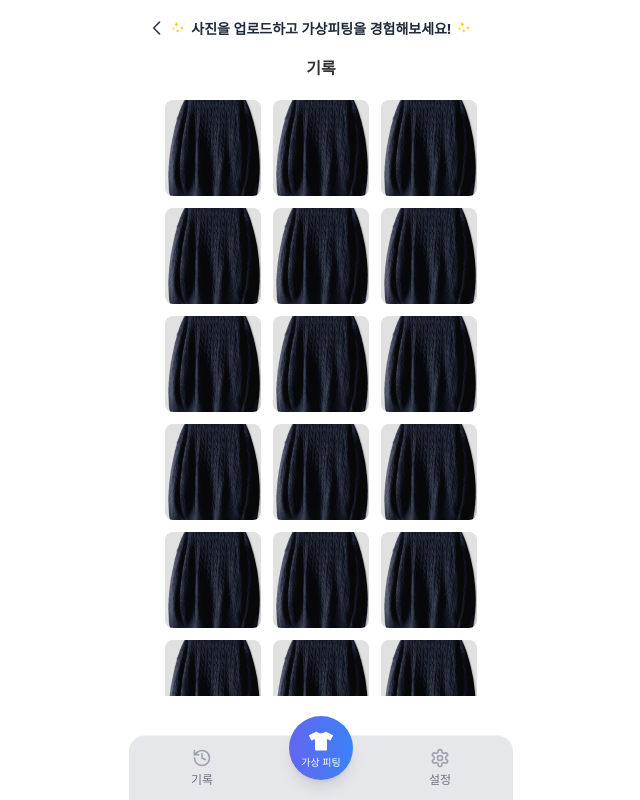
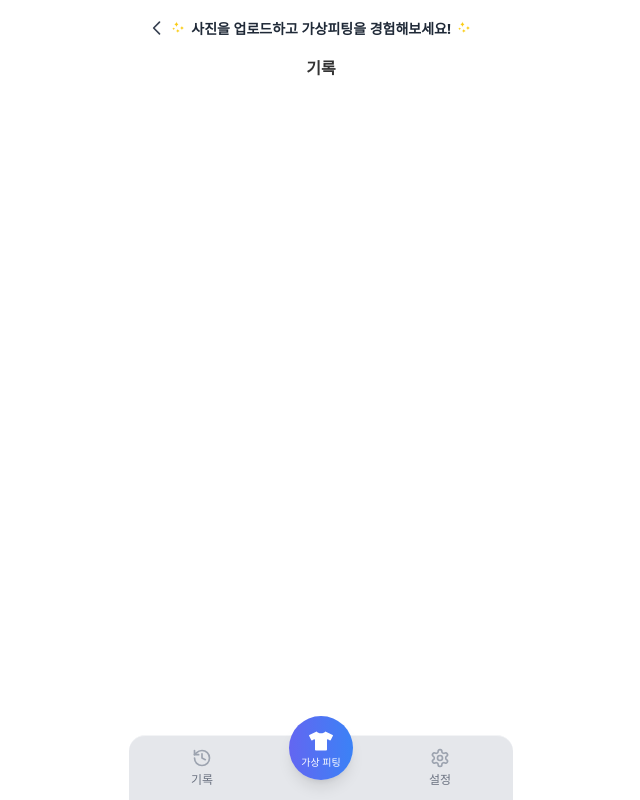
Before and after one commit to krSeonghyeon/fit-web-deploy, a React (Create React App) app: page / in a window 1280 px wide. Both pictures are taken after a click on the element "기록". Shown: the whole page, without its empty margins (319-959 px from the left). Built offline with nearby package versions, Linux system fonts and the light colour scheme.

Commit message:
feat: 히스토리를 위한 로컬 캐시 추가

```diff
--- a/src/App.js
+++ b/src/App.js
@@ -5,7 +5,7 @@ import CommonSection from './components/CommonSection/CommonSection';
 import OnePieceSection from './components/OnePieceSection/OnePieceSection';
 import UploadSection from './components/UploadSection/UploadSection';
 import LayeredSection from './components/LayeredSection/LayeredSection';
-import LongOuterSection from './components/LongOuterSection/LongOuterSection'; // ✅ 추가
+import LongOuterSection from './components/LongOuterSection/LongOuterSection';
 import CategorySelector from './components/CategorySelector/CategorySelector';
 import ExtraOptions from './components/ExtraOptions/ExtraOptions';
 import ActionButton from './components/ActionButton/ActionButton';
@@ -24,7 +24,7 @@ function App() {
   const [onePieceImage, setOnePieceImage] = useState(null);
   const [outerImage, setOuterImage] = useState(null);
   const [innerImage, setInnerImage] = useState(null);
-  const [longOuterImage, setLongOuterImage] = useState(null); // ✅ 분리된 상태
+  const [longOuterImage, setLongOuterImage] = useState(null);
   const [resultImage, setResultImage] = useState(null);
   const [loading, setLoading] = useState(false);
   const [cancelRequested, setCancelRequested] = useState(false);
@@ -41,7 +41,7 @@ function App() {
     setOnePieceImage(null);
     setOuterImage(null);
     setInnerImage(null);
-    setLongOuterImage(null); // ✅ 초기화
+    setLongOuterImage(null);
     setResultImage(null);
   };
 
@@ -123,7 +123,7 @@ function App() {
               onePieceImage={onePieceImage}
               outerImage={outerImage}
               innerImage={innerImage}
-              longOuterImage={longOuterImage} // ✅ 전달
+              longOuterImage={longOuterImage}
               setLoading={setLoading}
               setResultImage={setResultImage}
               cancelRequested={cancelRequested}
@@ -154,6 +154,15 @@ function App() {
               }}
             />
           ) : resultImage && !cancelRequested ? (
+            (() => {
+              // ✅ 기록 저장
+              const history = JSON.parse(localStorage.getItem('historyImages') || '[]');
+              if (!history.includes(resultImage)) {
+                history.unshift(resultImage);
+                localStorage.setItem('historyImages', JSON.stringify(history.slice(0, 30)));
+              }
+
+              return (
                 <ResultPage
                   imageUrl={resultImage}
                   onBack={() => {
@@ -161,6 +170,8 @@ function App() {
                     handleModeChange('common');
                   }}
                 />
+              );
+            })()
           ) : (
             renderAnimatedContent()
           )}
--- a/src/components/HistorySection/HistorySection.js
+++ b/src/components/HistorySection/HistorySection.js
@@ -5,8 +5,8 @@ const HistorySection = () => {
   const [images, setImages] = useState([]);
 
   useEffect(() => {
-    const staticImages = Array(18).fill('/옷.png');
-    setImages(staticImages);
+    const saved = JSON.parse(localStorage.getItem('historyImages') || '[]');
+    setImages(saved);
   }, []);
 
   return (
```
Lines whose indentation alone changed are shown as unchanged.
